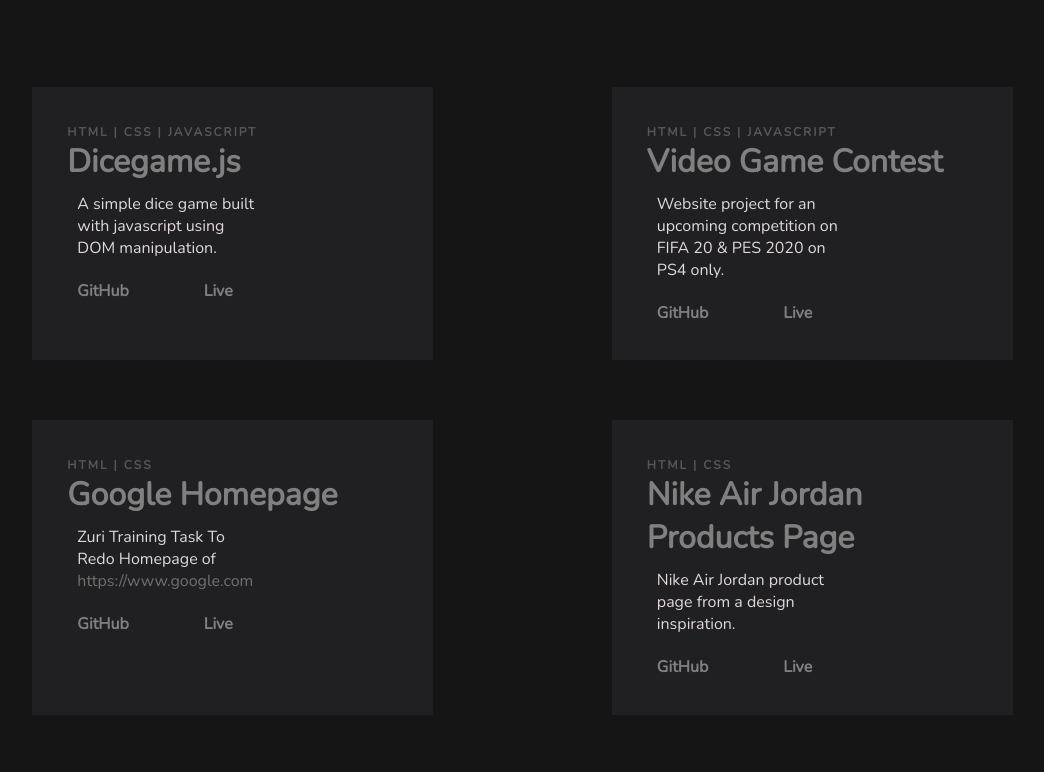
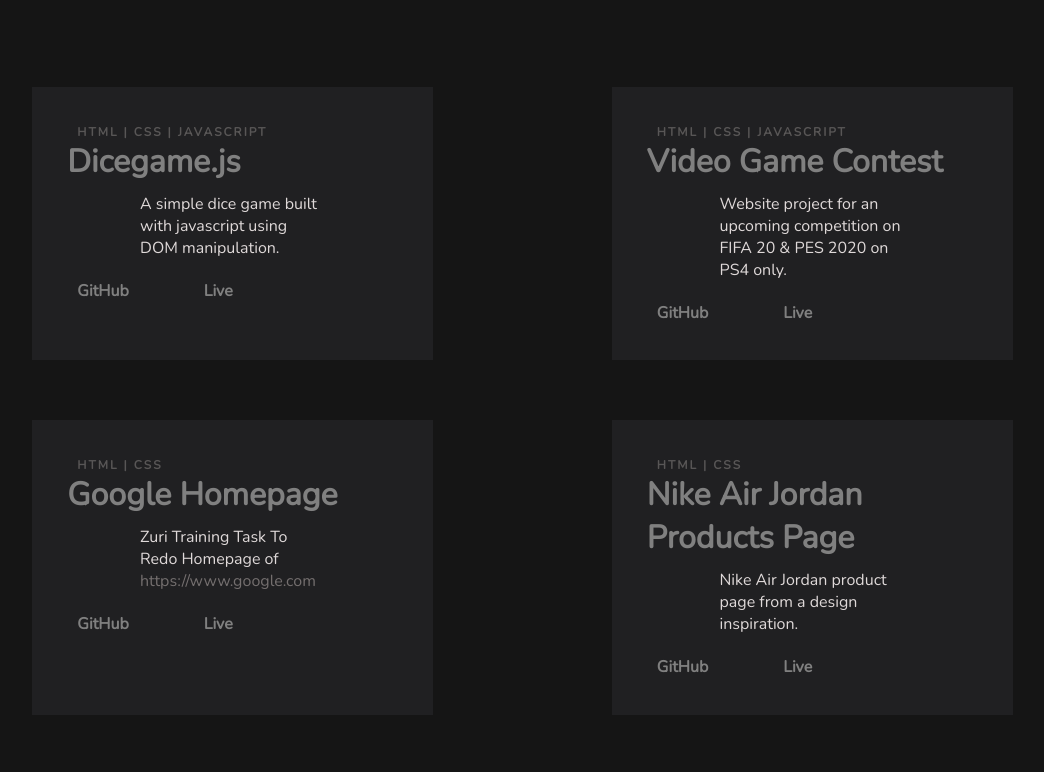
Before and after one commit to ebukaharry/portfolio-website, a plain HTML site: page index.html in a window 1280 px wide. Shown: the part 872-1644 px from the top of the page, without its empty margins (170-1214 px from the left). Drawn offline with nearby package versions, Linux system fonts and the light colour scheme; a web font is replaced by a local one.

Commit message:
initial commit

```diff
--- a/style.css
+++ b/style.css
@@ -12,7 +12,7 @@ body.light-theme .main-content .intro h1 {
 
 body.light-theme .main-content .main-intro .contact-btn {
     color: #585656;
-    background: rgb(132, 209, 233);
+    background: rgba(174, 226, 241, 0.137);
 }
 
 body.dark-theme .main-content .main-intro .contact-btn {
@@ -52,6 +52,19 @@ body.light-theme .projects .project-card h3, h2{
     padding: 10px 0 0 20px;
     margin-bottom: 0;
     font-family: 'Nunito', sans-serif;
+}
+
+body.light-theme .projects .project-card h3 {
+    padding: 10px 20px 0 30px;
+}
+
+body.light-theme .projects .project-card p {
+    color:  rgb(37, 37, 37);
+    margin: 10px auto 0 auto;
+}
+
+.project-title {
+    padding: 10px 20px 0 30px;
 }
 
 body.light-theme p {
@@ -148,6 +161,10 @@ body.dark-theme .projects .project-card h3, h2 {
     font-family: 'Nunito', sans-serif;
 }
 
+body.dark-theme .projects .project-card h3 {
+     padding: 10px 20px 0 30px;
+}
+
 body.dark-theme .projects .project-card h2 {
     color: grey;
     font-family: 'Nunito', sans-serif;
@@ -165,7 +182,7 @@ body.dark-theme .projects .project-card h2 {
     margin-top: 0;
 }
 
-.projects .project-card p {
+body.dark-theme .projects .project-card p {
     margin: 10px auto 0 auto;
     color: #dfd9d9;
 }
```
